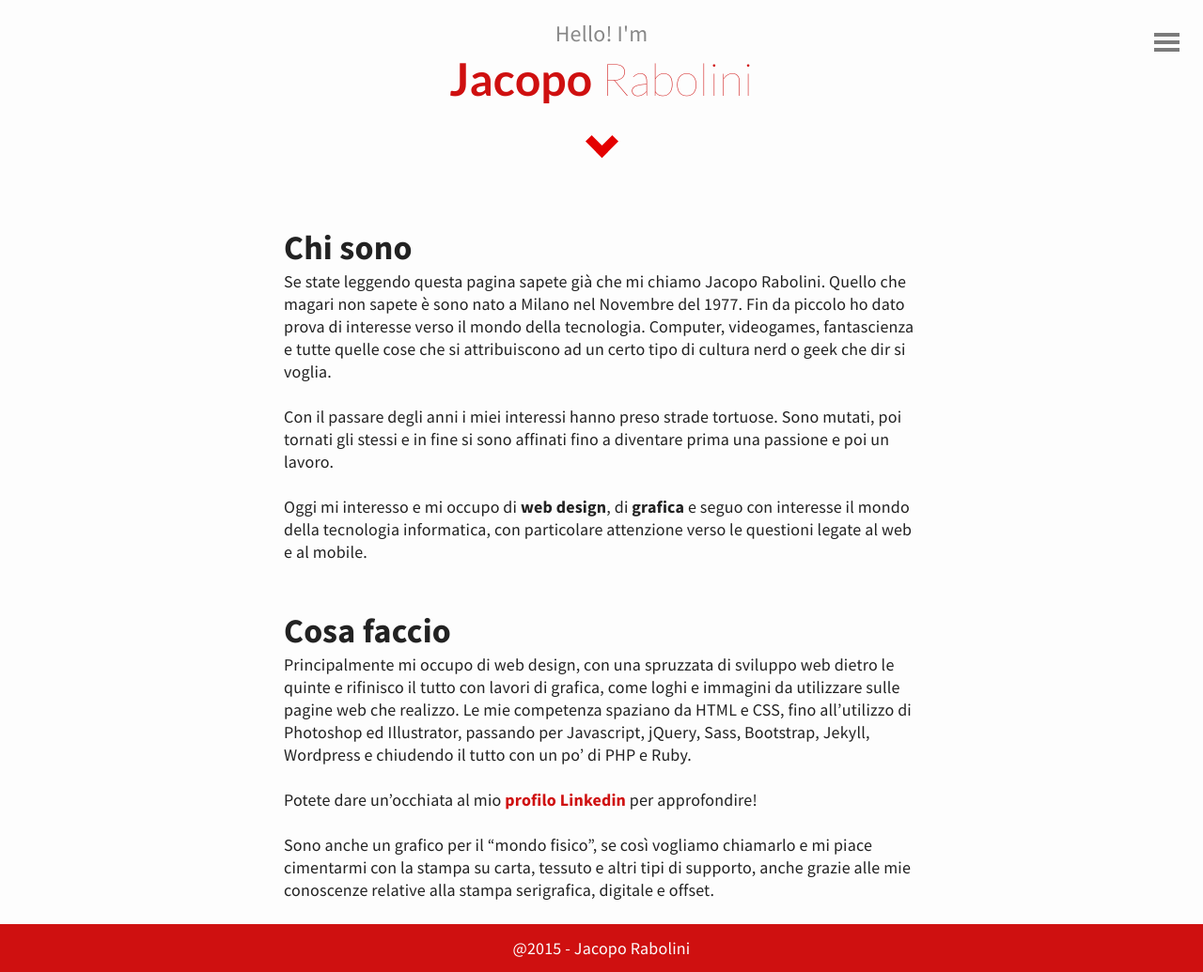
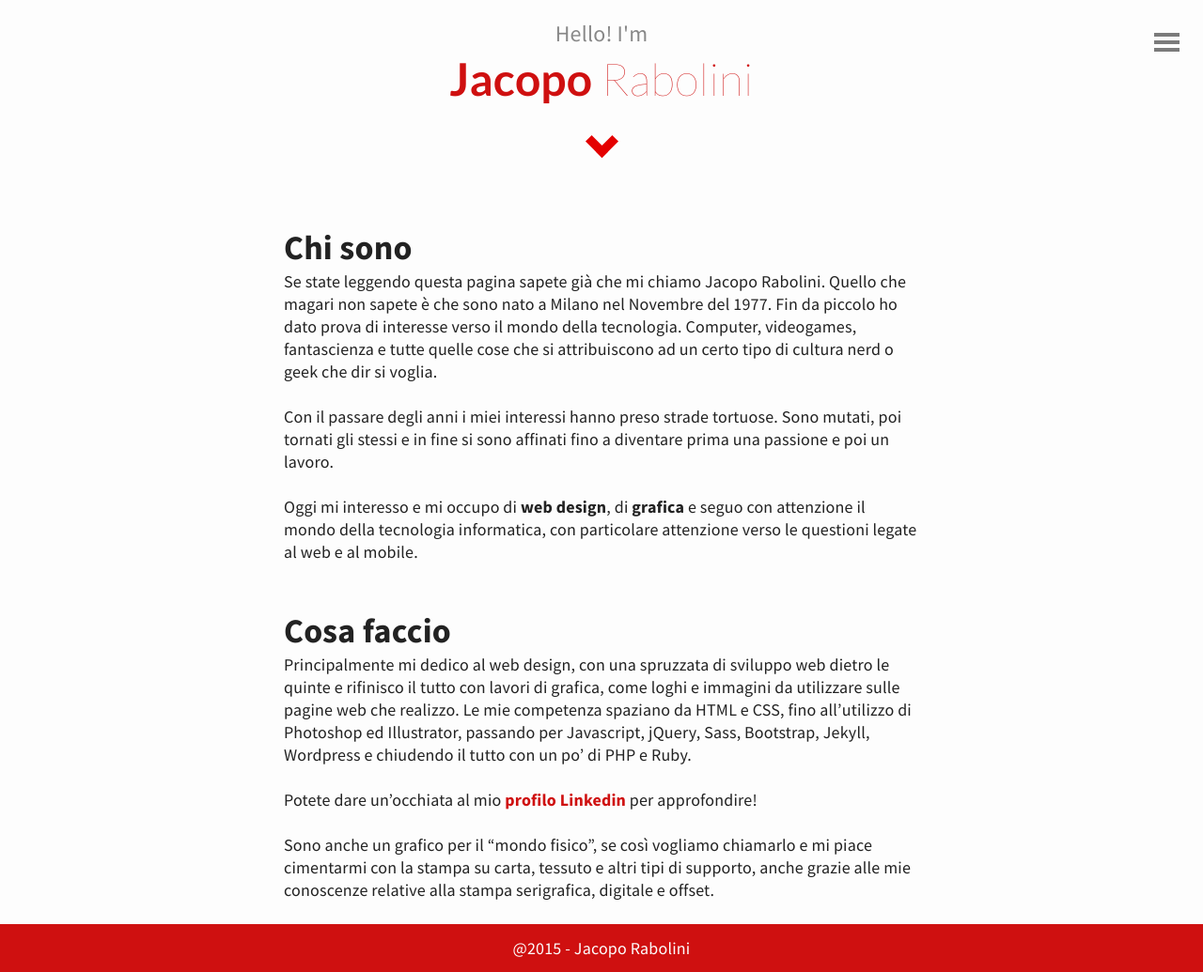
Before and after one commit to KingFelix/kingfelix.github.io, a Jekyll site: the page built from about.md, in a window 1280 px wide. Shown: the whole page at 94% size. Built offline with Jekyll 4.4.1, drawn with Linux system fonts in a browser that asks for light colours.

Commit message:
Correzione test about

```diff
--- a/about.md
+++ b/about.md
@@ -3,14 +3,14 @@ layout: default
 title: Due parole su di me
 ---
 ## Chi sono
-Se state leggendo questa pagina sapete già che mi chiamo Jacopo Rabolini. Quello che magari non sapete è sono nato a Milano nel Novembre del 1977. Fin da piccolo ho dato prova di interesse verso il mondo della tecnologia. Computer, videogames, fantascienza e tutte quelle cose che si attribuiscono ad un certo tipo di cultura nerd o geek che dir si voglia.
+Se state leggendo questa pagina sapete già che mi chiamo Jacopo Rabolini. Quello che magari non sapete è che sono nato a Milano nel Novembre del 1977. Fin da piccolo ho dato prova di interesse verso il mondo della tecnologia. Computer, videogames, fantascienza e tutte quelle cose che si attribuiscono ad un certo tipo di cultura nerd o geek che dir si voglia.
 
 Con il passare degli anni i miei interessi hanno preso strade tortuose. Sono mutati, poi tornati gli stessi e in fine si sono affinati fino a diventare prima una passione e poi un lavoro.
 
-Oggi mi interesso e mi occupo di **web design**, di **grafica** e seguo con interesse il mondo della tecnologia informatica, con particolare attenzione verso le questioni legate al web e al mobile.
+Oggi mi interesso e mi occupo di **web design**, di **grafica** e seguo con attenzione il mondo della tecnologia informatica, con particolare attenzione verso le questioni legate al web e al mobile.
 
 ## Cosa faccio
-Principalmente mi occupo di web design, con una spruzzata di sviluppo web dietro le quinte e rifinisco il tutto con lavori di grafica, come loghi e immagini da utilizzare sulle pagine web che realizzo. Le mie competenza spaziano da HTML e CSS, fino all'utilizzo di Photoshop ed Illustrator, passando per Javascript, jQuery, Sass, Bootstrap, Jekyll, Wordpress e chiudendo il tutto con un po' di PHP e Ruby.
+Principalmente mi dedico al web design, con una spruzzata di sviluppo web dietro le quinte e rifinisco il tutto con lavori di grafica, come loghi e immagini da utilizzare sulle pagine web che realizzo. Le mie competenza spaziano da HTML e CSS, fino all'utilizzo di Photoshop ed Illustrator, passando per Javascript, jQuery, Sass, Bootstrap, Jekyll, Wordpress e chiudendo il tutto con un po' di PHP e Ruby.
 
 Potete dare un'occhiata al mio [profilo Linkedin](https://www.linkedin.com/profile/view?id=90168584) per approfondire!
 
```
